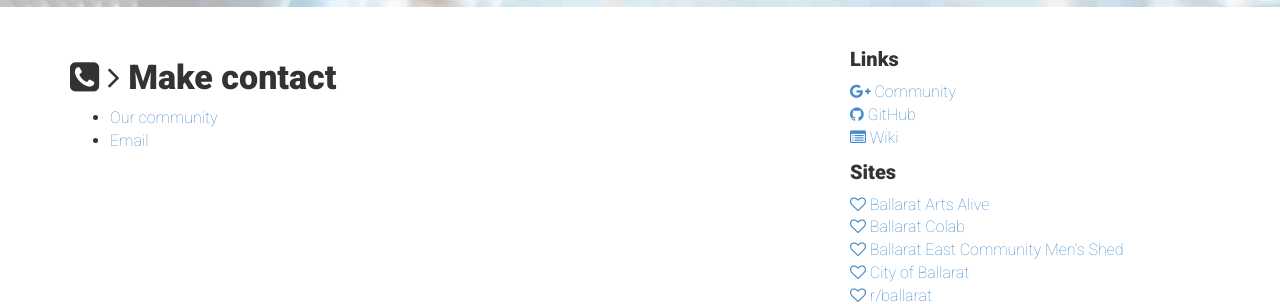
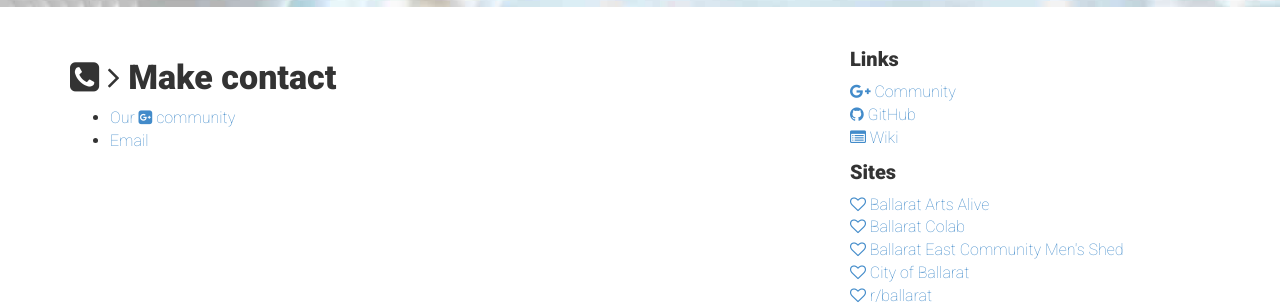
Before and after one commit to ballarat-hackerspace/ballarat-hackerspace.github.io, a Jekyll site: the page built from contact/index.markdown, in a window 1280 px wide. Shown: the part 364-668 px from the top of the page. Built offline with Jekyll 4.4.1, drawn with Linux system fonts in a browser that asks for light colours; nearby versions of some CDN libraries; Markdown is read by kramdown in place of the engine named in the settings.

Commit message:
minor edit

```diff
--- a/_data/members.yml
+++ b/_data/members.yml
@@ -1,4 +1,5 @@
 # gravatar is the md5 of your chosen gravatar email address
+#   e.g.: echo -n "my@email.address" | md5sum | awk '{print $1}'
 
 brett:
   name: Brett James
--- a/contact/index.markdown
+++ b/contact/index.markdown
@@ -5,5 +5,5 @@ title: Make contact
 
 ## <i class="fa fa-phone-square"></i> <i class="fa fa-angle-right"></i> {{ page.title }}
 
-* [Our community]({{ site.communityurl }})
+* [Our <i class="fa fa-google-plus-square"></i> community]({{ site.communityurl }})
 * [Email](mailto:{{ site.emailaddress }})
```
